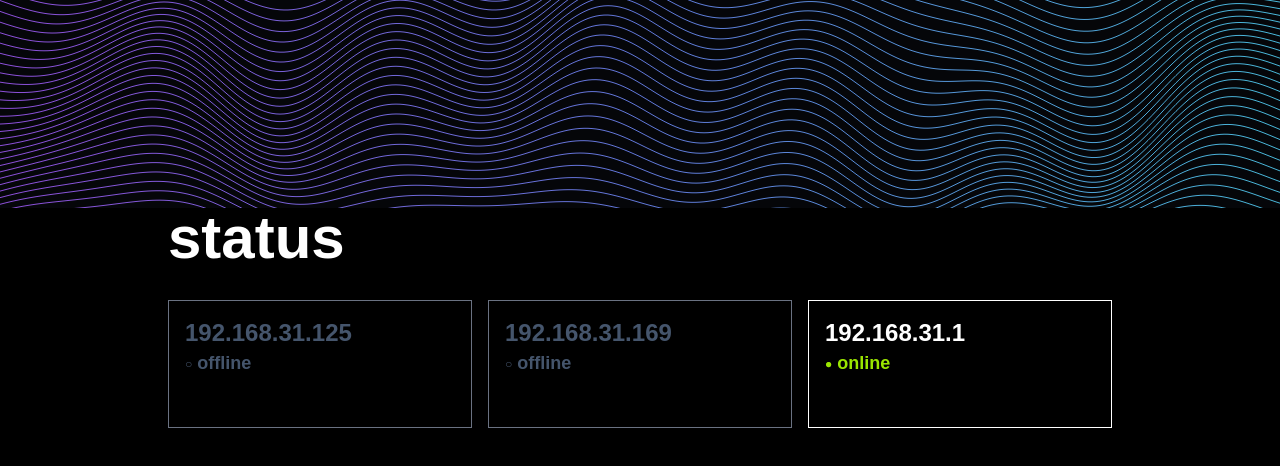
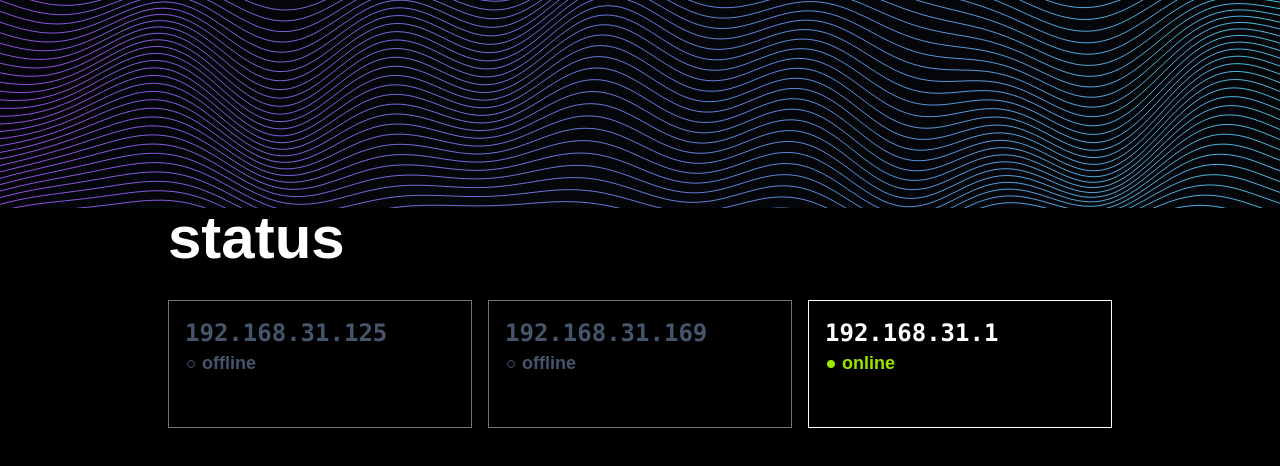
Before and after one commit to sk4rm/icmp-status-page, a Svelte app: page / in a window 1280 px wide. Shown: the top 466 px of the page. Built offline with nearby package versions, Linux system fonts and the light colour scheme.

Commit message:
feat: replace unicode status icon into spans

```diff
--- a/src/App.svelte
+++ b/src/App.svelte
@@ -25,24 +25,25 @@
             : "border-gray-500 text-slate-600",
         ]}
       >
-        <h2 class="text-2xl font-bold">{server.host}</h2>
+        <h2 class="text-2xl font-bold font-mono">{server.host}</h2>
         <h3
           class={[
             "text-lg font-bold",
             server.status === "online" ? "text-lime-400" : "",
           ]}
         >
-          <span
-            class="inline-grid place-items-center align-middle text-xs leading-none"
-          >
+          <span class="inline-grid size-3 place-items-center align-middle">
             {#if server.status === "online"}
-              <span class="col-start-1 row-start-1 animate-ping opacity-75"
-                >●</span
-              >
+              <span
+                class="col-start-1 row-start-1 size-2 animate-ping rounded-full border border-current opacity-75"
+              ></span>
             {/if}
-            <span class="col-start-1 row-start-1"
-              >{server.status === "online" ? "●" : "○"}</span
-            >
+            <span
+              class={[
+                "col-start-1 row-start-1 size-2 rounded-full border border-current",
+                server.status === "online" ? "bg-current" : "",
+              ]}
+            ></span>
           </span>
           {server.status}
         </h3>
```
